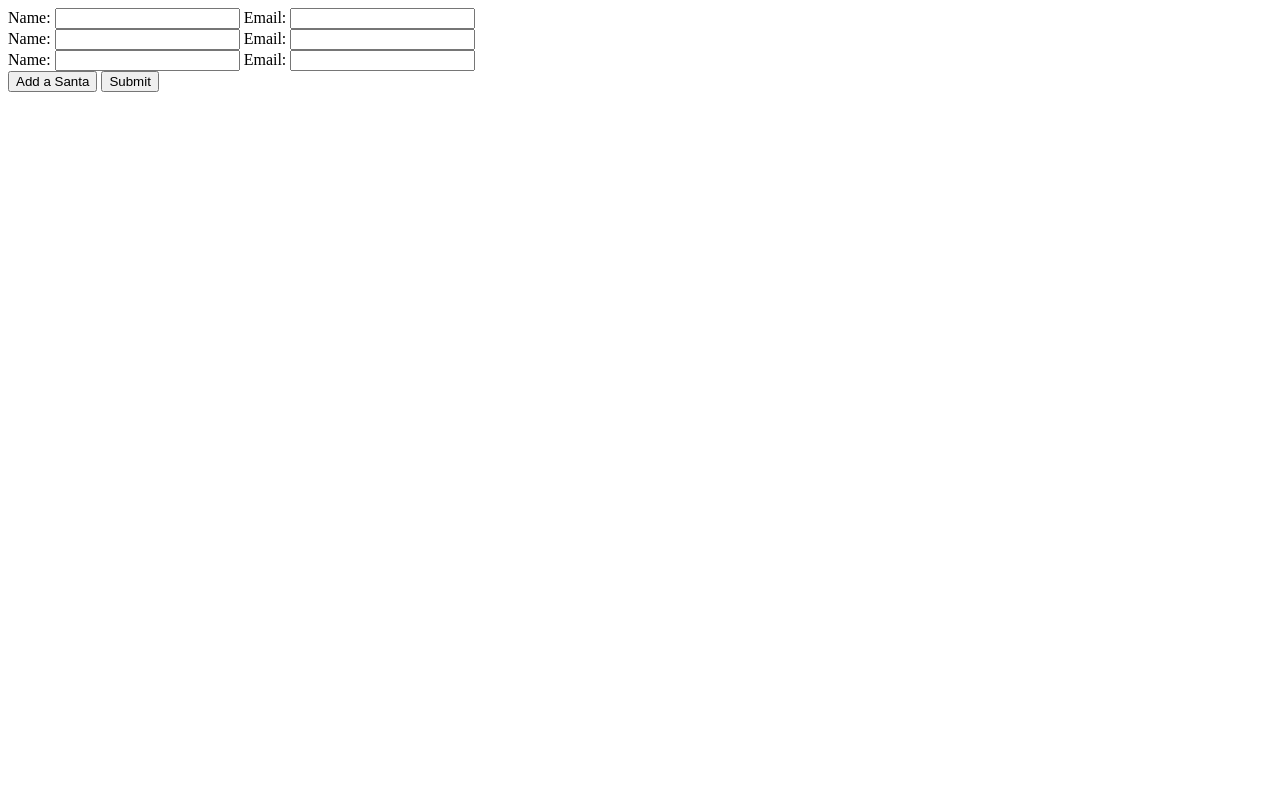
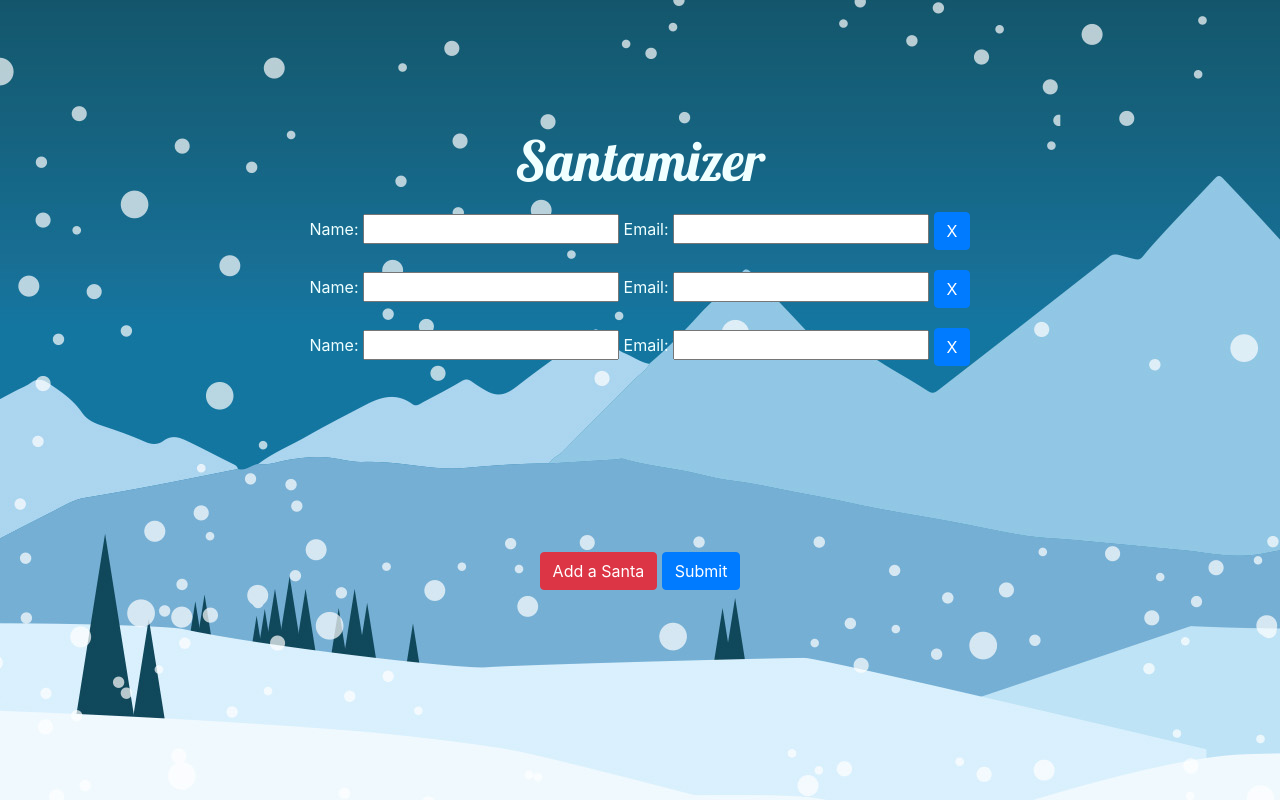
Before and after one commit to phinias12/Santamizer, a website: page index.html in a window 1280 px wide. Drawn offline with nearby package versions, Linux system fonts and the light colour scheme.

Commit message:
Updating front-end

```diff
--- a/app.js
+++ b/app.js
@@ -16,11 +16,9 @@ app.get('/', function(req, res){
 app.post('/submit', urlencodedParser, function(req, res){
     let names = req.body.name;
     let emails = req.body.email;
-    console.log(emails);
-    let assigned = functions.shuffle(names)
-    console.log(assigned);
+    let assigned = functions.shuffle(names);
     functions.email(assigned, emails);
-    res.send('Santamized');
+    res.sendFile(__dirname + '/submit.html');
 });
 
 app.listen(port, () => {
--- /dev/null
+++ b/assets/css/main.css
@@ -0,0 +1,27 @@
+@import url('https://fonts.googleapis.com/css?family=Lobster&display=swap');
+
+#title {
+    font-family: 'Lobster', cursive;
+    font-size: 55px;
+}
+
+body {
+    padding-top: 10%;
+    background-image: url('/assets/img/Background.jpg');
+    background-size: auto;
+    color: azure;
+}
+
+.santa {
+    padding: 10px;
+}
+
+.santas {
+    overflow: auto;
+    height: 350px;
+}
+
+#submittedTitle {
+    font-family: 'Lobster', cursive;
+    font-size: 100px;
+}
--- a/assets/js/main.js
+++ b/assets/js/main.js
@@ -1,3 +1,3 @@
 function addSanta() {
-    $("#addMore").append("Name: <input type='text' name='name' required> Email: <input type='email' name='email' required><br>");
+    $(".santas").append("<div class='santa'> Name: <input type='text' name='name' required> Email: <input type='email' name='email' required>&nbsp;<button type='button' id='delButton' class='btn btn-primary' onclick='$(this).parent().remove();'> X </button><br></div>");
 }
--- a/index.html
+++ b/index.html
@@ -3,23 +3,44 @@
     <head>
         <title>Santamizer</title>
 
+        <!-- Javascript Libraries -->
         <script src="https://ajax.googleapis.com/ajax/libs/jquery/3.4.1/jquery.min.js"></script>
         <script src="/assets/js/main.js"></script>
+        <script src="https://code.jquery.com/jquery-3.3.1.slim.min.js" integrity="sha384-q8i/X+965DzO0rT7abK41JStQIAqVgRVzpbzo5smXKp4YfRvH+8abtTE1Pi6jizo" crossorigin="anonymous"></script>
+        <script src="https://cdnjs.cloudflare.com/ajax/libs/popper.js/1.14.7/umd/popper.min.js" integrity="sha384-UO2eT0CpHqdSJQ6hJty5KVphtPhzWj9WO1clHTMGa3JDZwrnQq4sF86dIHNDz0W1" crossorigin="anonymous"></script>
+        <script src="https://stackpath.bootstrapcdn.com/bootstrap/4.3.1/js/bootstrap.min.js" integrity="sha384-JjSmVgyd0p3pXB1rRibZUAYoIIy6OrQ6VrjIEaFf/nJGzIxFDsf4x0xIM+B07jRM" crossorigin="anonymous"></script>
+
+        <!-- CSS Libraries -->
+        <link rel="stylesheet" href="https://stackpath.bootstrapcdn.com/bootstrap/4.3.1/css/bootstrap.min.css" integrity="sha384-ggOyR0iXCbMQv3Xipma34MD+dH/1fQ784/j6cY/iJTQUOhcWr7x9JvoRxT2MZw1T" crossorigin="anonymous">
+        <link rel="stylesheet" href="/assets/css/main.css">
     </head>
     <body>
+        <center>
+            <h3 id="title">Santamizer</h3>
             <form id="santas" method="POST" action="/submit">
+                <div class="santas">
+                    <div class="santa">
                         Name: <input type="text" name="name" required>
                         Email: <input type="email" name="email" required>
+                        <button type="button" id="delButton" class="btn btn-primary" onclick="$(this).parent().remove();"> X </button>
                         <br>
+                    </div>
+                    <div class="santa">
                         Name: <input type="text" name="name" required>
                         Email: <input type="email" name="email" required>
+                        <button type="button" id="delButton" class="btn btn-primary" onclick="$(this).parent().remove();"> X </button>
                         <br>
+                    </div>
+                    <div class="santa">
                         Name: <input type="text" name="name" required>
                         Email: <input type="email" name="email" required>
+                        <button type="button" id="delButton" class="btn btn-primary" onclick="$(this).parent().remove();"> X </button>
                         <br>
-            <div id="addMore"></div>
-            <button type="button" id="updateButton" class="btn btn-primary" onclick="addSanta();">Add a Santa</button>
-            <input type="submit" value="Submit" />
+                    </div>
+                </div>
+                <button type="button" id="addButton" class="btn btn-danger" onclick="addSanta();">Add a Santa</button>
+                <button class="btn btn-primary" type="button submit">Submit</button>
         </form>
+        </center>
     </body>
 </html>
```
Also changed, not shown: submit.html (added, +21 -0 lines), assets/img/Background.jpg (added). Lines whose indentation alone changed are shown as unchanged.
